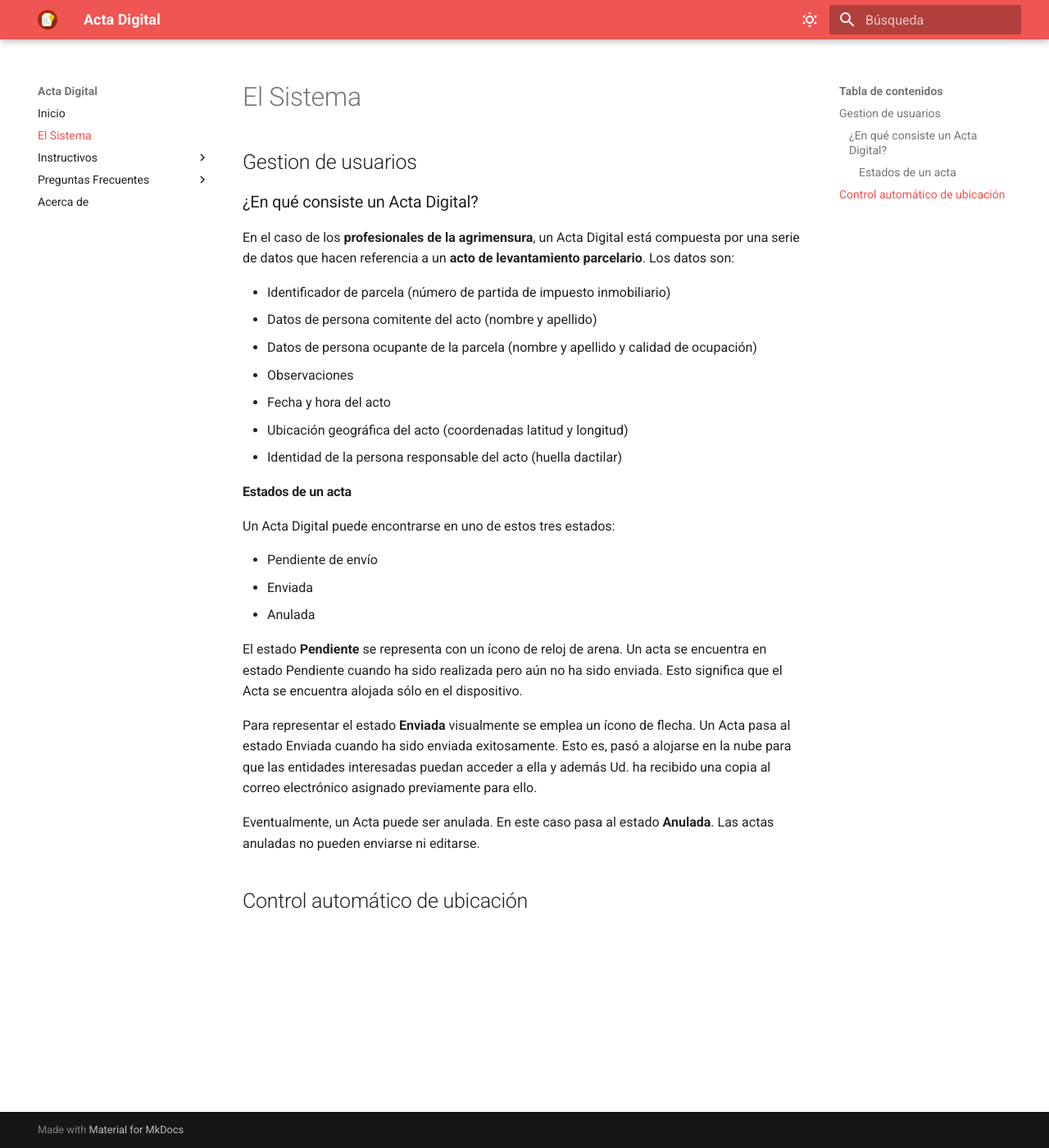
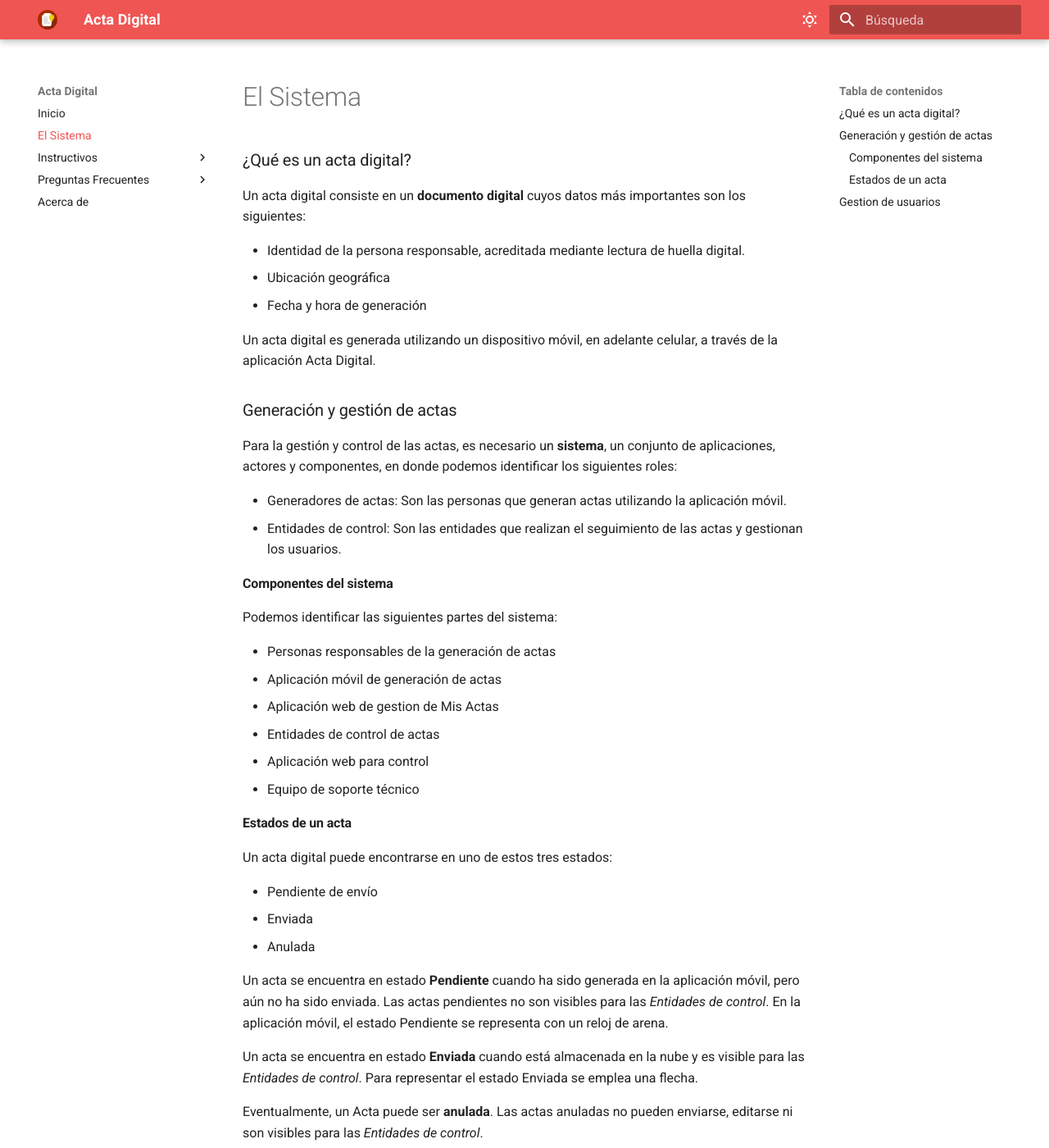
Before and after one commit to actadigital/docs, an MkDocs documentation site: the page built from docs/sistema.md, in a window 1280 px wide and 1400 px high. Shown: the whole window at 82% size. Built offline with MkDocs 1.6.1 and Material for MkDocs 9.7.7, drawn with Linux system fonts in a browser that asks for light colours.

Commit message:
El sistema

```diff
--- a/docs/sistema.md
+++ b/docs/sistema.md
@@ -1,29 +1,45 @@
-## Gestion de usuarios
+### ¿Qué es un acta digital?
 
-### ¿En qué consiste un Acta Digital?
+Un acta digital consiste en un **documento digital** cuyos datos más importantes son los siguientes:
 
-En el caso de los **profesionales de la agrimensura**, un Acta Digital está compuesta por una serie de datos que hacen referencia a un **acto de levantamiento parcelario**. Los datos son:
+- Identidad de la persona responsable, acreditada mediante lectura de huella digital.
+- Ubicación geográfica
+- Fecha y hora de generación
 
-- Identificador de parcela (número de partida de impuesto inmobiliario)
-- Datos de persona comitente del acto (nombre y apellido)
-- Datos de persona ocupante de la parcela (nombre y apellido y calidad de ocupación)
-- Observaciones
-- Fecha y hora del acto
-- Ubicación geográfica del acto (coordenadas latitud y longitud)
-- Identidad de la persona responsable del acto (huella dactilar)
+Un acta digital es generada utilizando un dispositivo móvil, en adelante celular, a través de la aplicación Acta Digital.
+
+### Generación y gestión de actas
+
+Para la gestión y control de las actas, es necesario un **sistema**, un conjunto de aplicaciones, actores y componentes, en donde podemos identificar los siguientes roles:
+
+- Generadores de actas: Son las personas que generan actas utilizando la aplicación móvil.
+- Entidades de control: Son las entidades que realizan el seguimiento de las actas y gestionan los usuarios.
+
+#### Componentes del sistema
+
+Podemos identificar las siguientes partes del sistema:
+
+- Personas responsables de la generación de actas
+- Aplicación móvil de generación de actas
+- Aplicación web de gestion de Mis Actas
+- Entidades de control de actas
+- Aplicación web para control
+- Equipo de soporte técnico
 
 #### Estados de un acta
 
-Un Acta Digital puede encontrarse en uno de estos tres estados:
+Un acta digital puede encontrarse en uno de estos tres estados:
 
 - Pendiente de envío
 - Enviada
 - Anulada
 
-El estado **Pendiente** se representa con un ícono de reloj de arena. Un acta se encuentra en estado Pendiente cuando ha sido realizada pero aún no ha sido enviada. Esto significa que el Acta se encuentra alojada sólo en el dispositivo.
+Un acta se encuentra en estado **Pendiente** cuando ha sido generada en la aplicación móvil, pero aún no ha sido enviada. Las actas pendientes no son visibles para las _Entidades de control_.
+En la aplicación móvil, el estado Pendiente se representa con un reloj de arena.
 
-Para representar el estado **Enviada** visualmente se emplea un ícono de flecha. Un Acta pasa al estado Enviada cuando ha sido enviada exitosamente. Esto es, pasó a alojarse en la nube para que las entidades interesadas puedan acceder a ella y además Ud. ha recibido una copia al correo electrónico asignado previamente para ello.
+Un acta se encuentra en estado **Enviada** cuando está almacenada en la nube y es visible para las _Entidades de control_.
+Para representar el estado Enviada se emplea una flecha.
 
-Eventualmente, un Acta puede ser anulada. En este caso pasa al estado **Anulada**. Las actas anuladas no pueden enviarse ni editarse.
+Eventualmente, un Acta puede ser **anulada**. Las actas anuladas no pueden enviarse, editarse ni son visibles para las _Entidades de control_.
 
-## Control automático de ubicación
+## Gestion de usuarios
```
